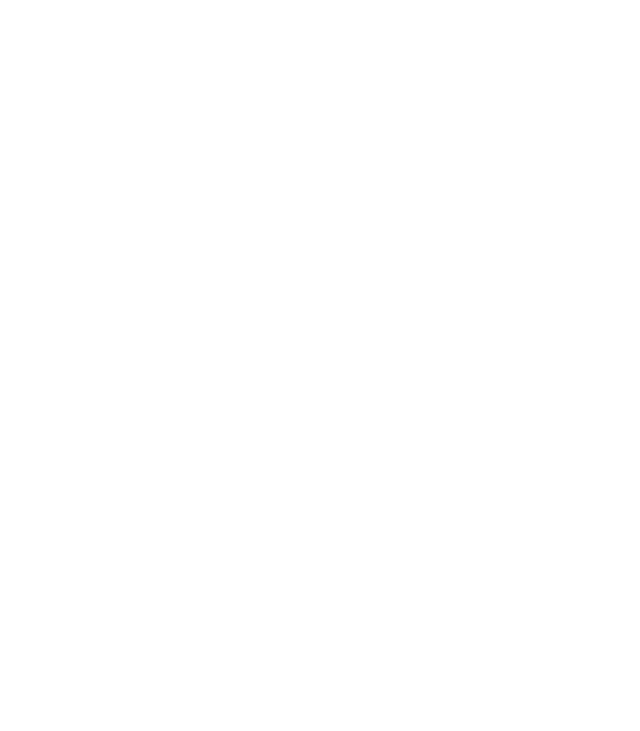
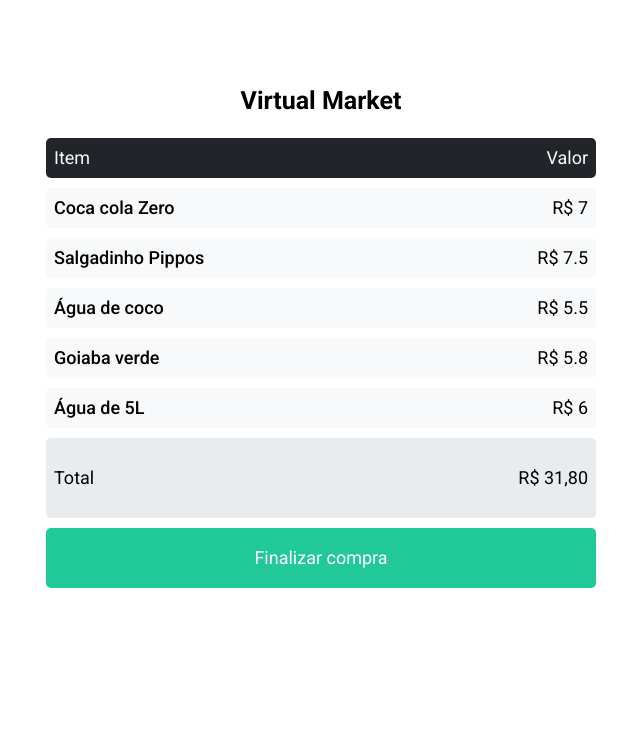
Before and after one commit to Kenzie-Academy-Brasil-Developers/m1-entrega-carrinho-de-compras-netomilfont, a plain HTML site: page index.html in a window 1280 px wide. Shown: the whole page, without its empty margins (319-959 px from the left). Drawn offline with Linux system fonts and the light colour scheme.

Commit message:
virtual market

```diff
--- a/index.css
+++ b/index.css
@@ -0,0 +1,95 @@
+@import url('https://fonts.googleapis.com/css2?family=Roboto:ital,wght@0,100;0,300;0,400;0,500;0,700;1,100;1,300;1,400;1,500;1,700&display=swap');
+
+body {
+    height: 100vh;
+    display: flex;
+    flex-direction: column;
+    justify-content: center;
+    align-items: center;
+}
+
+h1 {
+    font-size: 25px;
+    padding-bottom: 25px;
+    font-weight: 700;
+}
+
+main {
+    padding: 15px;
+    display: flex;
+    flex-direction: column;
+    align-items: center;
+    /* background-color: rgb(207, 207, 207); */
+    height: 625px;
+    width: 625px;
+}
+
+.nameTable {
+    display: flex;
+    justify-content: space-between;
+    align-items: center;
+    width: 550px;
+    height: 40px;
+    background-color: rgb(33, 37, 41);
+    font-size: 18px;
+    border-radius: 5px;
+    padding: 8px;
+    box-sizing: border-box;
+    margin-bottom: 10px;
+    color: rgb(248, 249, 250);
+
+}
+
+li {
+    background-color: rgb(248, 249, 250);
+    width: 550px;
+    height: 40px;
+    display: flex;
+    justify-content: space-between;
+    align-items: center;
+    font-size: 18px;
+    border-radius: 5px;
+    padding: 8px;
+    box-sizing: border-box;
+    font-weight: 500;
+    margin-bottom: 10px;
+}
+
+li span {
+    font-weight: 400;
+}
+
+.finalizeOrder {
+    display: flex;
+    flex-direction: column;
+}
+
+.finalizeOrder p {
+    background-color: rgb(233, 236, 239);
+    width: 550px;
+    height: 80px;
+    display: flex;
+    justify-content: space-between;
+    align-items: center;
+    font-size: 18px;
+    border-radius: 5px;
+    padding: 8px;
+    box-sizing: border-box;
+    color: black;
+    margin-bottom: 10px;
+}
+
+button {
+    background-color: rgb(32, 201, 151);
+    border: none;
+    font-family: 'Roboto', sans-serif;
+    height: 60px;
+    border-radius: 5px;
+    color: white;
+    font-size: 18px;
+}
+
+button:hover {
+    cursor: pointer;
+    background-color: rgb(29, 190, 142);
+}
--- a/index.html
+++ b/index.html
@@ -1,13 +1,26 @@
 <!DOCTYPE html>
-<html lang="en">
+<html lang="pt-BR">
 <head>
     <meta charset="UTF-8">
     <meta http-equiv="X-UA-Compatible" content="IE=edge">
     <meta name="viewport" content="width=device-width, initial-scale=1.0">
+    <link rel="stylesheet" href="reset.css">
     <link rel="stylesheet" href="index.css">
+    <script defer src="index.js"></script>
     <title>Carrinho de compras</title>
 </head>
-<body>
-    <script src="index.js"></script>
+<body class="productTable">
+    <!-- <main>
+        <h1>Virtual Market</h1>
+        <p>Item <span>Valor</span></p>
+        <ul class="productList">
+            <li>Uva Crimson <span>30,00</span></li>
+        </ul>
+        <section class="finalizeOrder">
+            <p>Total <span>R$30,00</span></p>
+            <button>Finalizar compra</button>
+        </section>
+    </main> -->
+
 </body>
 </html>
--- a/index.js
+++ b/index.js
@@ -1,7 +1,108 @@
 const productsCart = [
-    {
-        id: 1,
-        name: "",
-        price: 0.00
-    }
-]
+  {
+    id: 1,
+    name: "Coca cola Zero",
+    price: 7.0,
+  },
+  {
+    id: 2,
+    name: "Salgadinho Pippos",
+    price: 7.5,
+  },
+  {
+    id: 3,
+    name: "Água de coco",
+    price: 5.5,
+  },
+  {
+    id: 4,
+    name: "Goiaba verde",
+    price: 5.8,
+  },
+  {
+    id: 5,
+    name: "Água de 5L",
+    price: 6.0,
+  },
+];
+
+let carrinho = [];
+
+let vitrine = document.querySelector(".productTable");
+showProducts(vitrine);
+
+let lista = document.querySelector(".productList");
+listProduct(productsCart, lista);
+
+function createProduct(produto) {
+  const nome = produto.name;
+  const valor = produto.price;
+
+  let li = document.createElement("li");
+  let pNome = document.createElement("p");
+  let spanValor = document.createElement("span");
+
+  li.classList.add("productItem");
+
+  pNome.innerText = nome;
+  spanValor.innerText = `R$ ${valor}`;
+
+  li.appendChild(pNome);
+  li.appendChild(spanValor);
+
+  return li;
+}
+
+function soma(soma) {
+  let total = 0;
+  for (let i = 0; i < soma.length; i++) {
+    total += soma[i].price;
+  }
+
+  let totalBR = total.toLocaleString('pt-br',{style: 'currency', currency: 'BRL'});
+
+  return `${totalBR}`;
+}
+
+function showProducts(vitrine) {
+
+    let total = soma(productsCart)
+    console.log(total)
+    let main = document.createElement("main");
+    let ul = document.createElement("ul");
+    let section = document.createElement("section");
+    let pTotal = document.createElement("p")
+    let h1 = document.createElement("h1");
+    let p = document.createElement("p");
+    let span = document.createElement("span");
+    let spanPreco = document.createElement("span");
+    let buttonFinalizar = document.createElement("button");
+
+    section.classList.add("finalizeOrder");
+    ul.classList.add("productList");
+    p.classList.add("nameTable")
+
+    spanPreco.innerText = total;
+    h1.innerText = "Virtual Market";
+    p.innerText = "Item";
+    span.innerText = "Valor";
+    pTotal.innerText = "Total";
+    buttonFinalizar.innerText = "Finalizar compra";
+
+    main.append(h1, p, ul, section);
+    p.append(span)
+    section.append(pTotal, buttonFinalizar);
+    pTotal.append(spanPreco)
+    vitrine.append(main);
+
+    return vitrine;
+}
+
+function listProduct(produtos, vitrine) {
+  for (let i = 0; i < produtos.length; i++) {
+    let storage = produtos[i];
+    let create = createProduct(storage);
+
+    vitrine.appendChild(create);
+  }
+}
--- /dev/null
+++ b/reset.css
@@ -0,0 +1,49 @@
+/* http://meyerweb.com/eric/tools/css/reset/
+   v2.0 | 20110126
+   License: none (public domain)
+*/
+
+html, body, div, span, applet, object, iframe,
+h1, h2, h3, h4, h5, h6, p, blockquote, pre,
+a, abbr, acronym, address, big, cite, code,
+del, dfn, em, img, ins, kbd, q, s, samp,
+small, strike, strong, sub, sup, tt, var,
+b, u, i, center,
+dl, dt, dd, ol, ul, li,
+fieldset, form, label, legend,
+table, caption, tbody, tfoot, thead, tr, th, td,
+article, aside, canvas, details, embed,
+figure, figcaption, footer, header, hgroup,
+menu, nav, output, ruby, section, summary,
+time, mark, audio, video {
+	margin: 0;
+	padding: 0;
+	border: 0;
+	font-size: 100%;
+	font: inherit;
+	vertical-align: baseline;
+	font-family: 'Roboto', sans-serif;
+}
+/* HTML5 display-role reset for older browsers */
+article, aside, details, figcaption, figure,
+footer, header, hgroup, menu, nav, section {
+	display: block;
+}
+body {
+	line-height: 1;
+}
+ol, ul {
+	list-style: none;
+}
+blockquote, q {
+	quotes: none;
+}
+blockquote:before, blockquote:after,
+q:before, q:after {
+	content: '';
+	content: none;
+}
+table {
+	border-collapse: collapse;
+	border-spacing: 0;
+}
```
